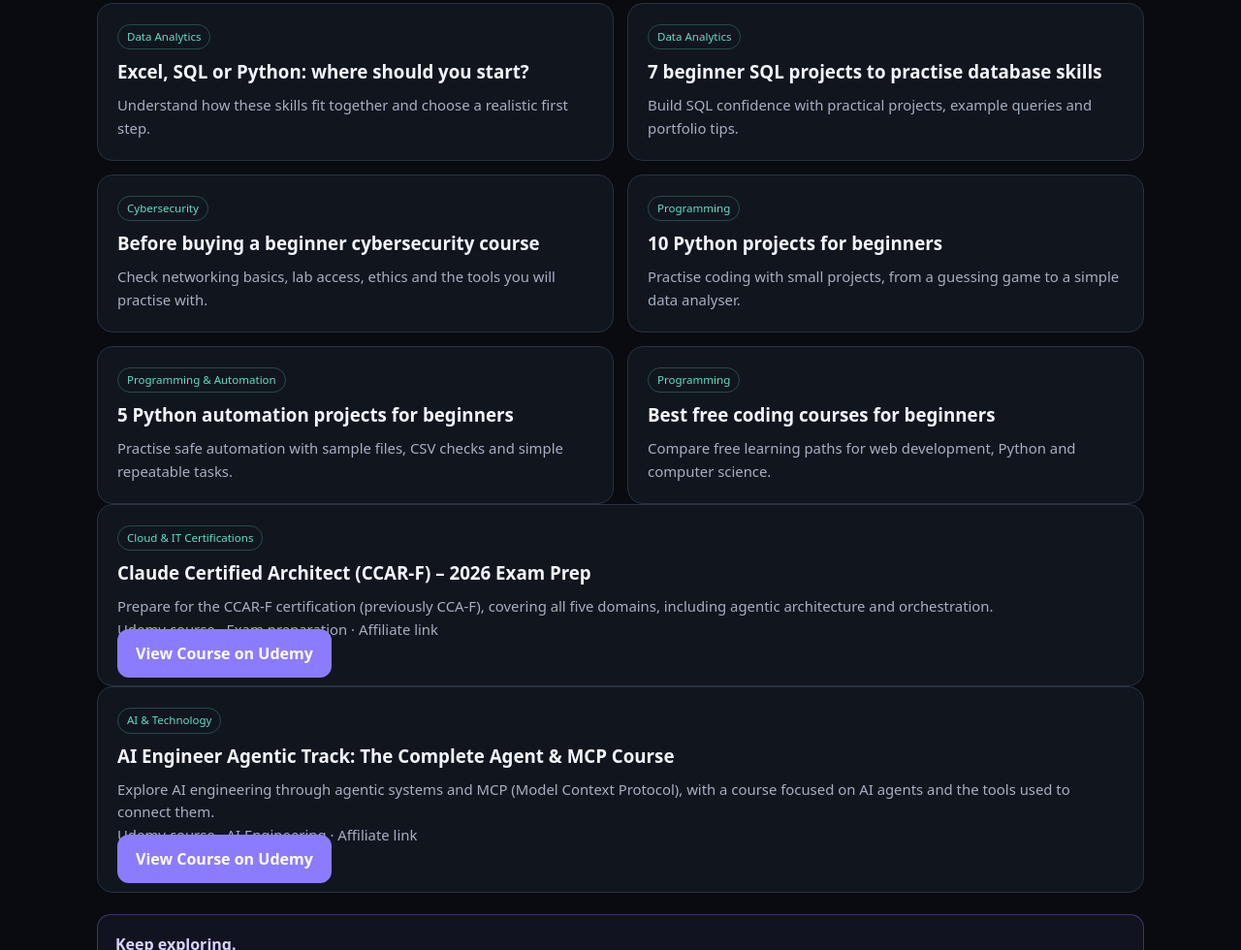
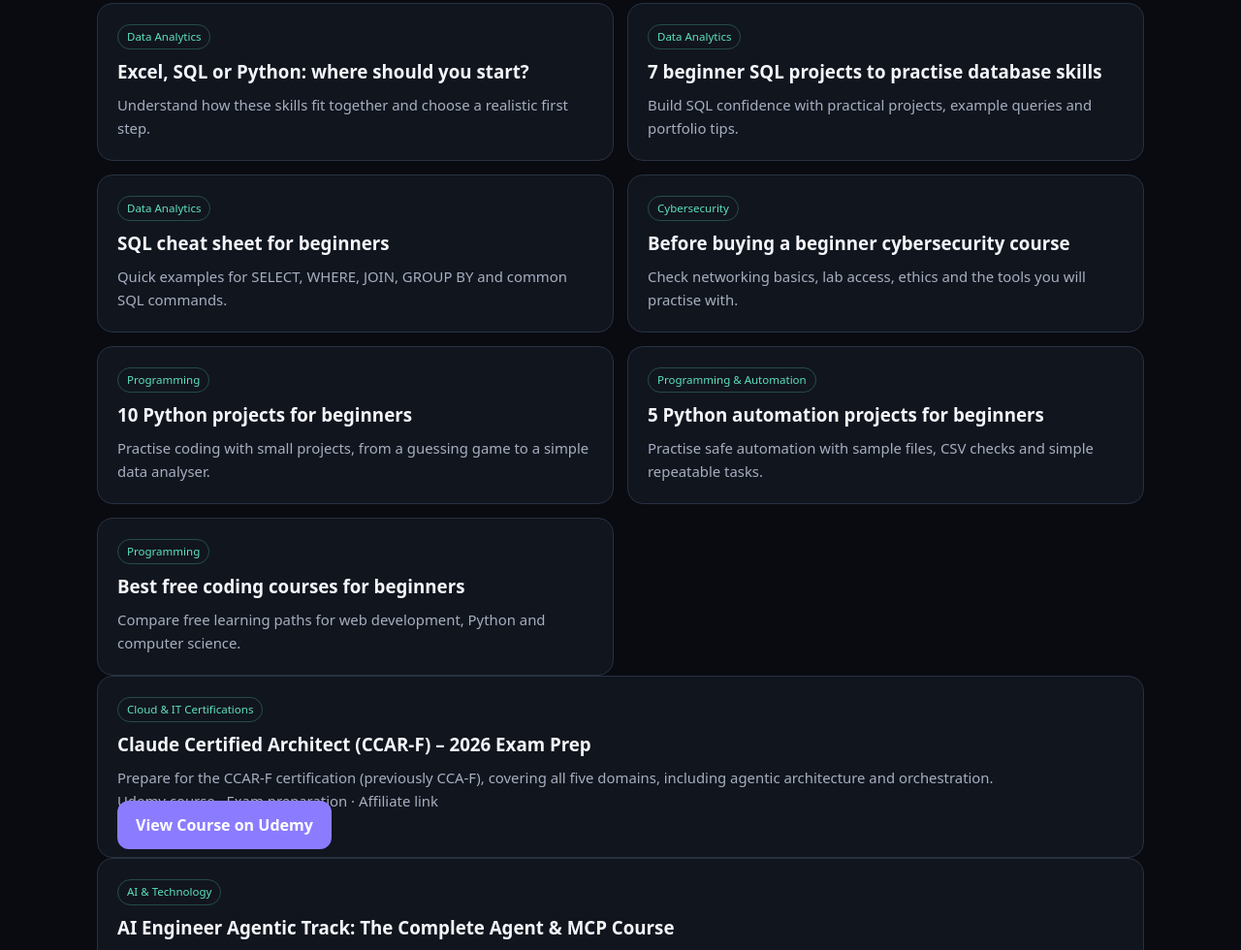
Before and after one commit to studentsphereglobal60/coursepilot, a plain HTML site: page index.html in a window 1280 px wide. Shown: the part 1499-2479 px from the top of the page at 97% size. Drawn offline with Linux system fonts and the light colour scheme.

Commit message:
Add SQL cheat sheet to learning guides

```diff
--- a/index.html
+++ b/index.html
@@ -61,6 +61,8 @@ section{padding:48px 0}.section-head{margin-bottom:22px}h2{font-size:1.7rem;marg
 <a class="guide" href="guides/ai-course-checklist.html" data-terms="ai artificial intelligence beginner"><span class="tag">AI & Technology</span><h3>What to look for in an AI course</h3><p>Compare practical exercises, tool coverage, responsible AI and technical detail.</p></a>
 <a class="guide" href="guides/excel-sql-python.html" data-terms="data analytics excel sql"><span class="tag">Data Analytics</span><h3>Excel, SQL or Python: where should you start?</h3><p>Understand how these skills fit together and choose a realistic first step.</p></a>
 <a class="guide" href="guides/sql-projects-for-beginners.html" data-terms="sql projects beginner database practice portfolio queries data analytics"><span class="tag">Data Analytics</span><h3>7 beginner SQL projects to practise database skills</h3><p>Build SQL confidence with practical projects, example queries and portfolio tips.</p></a>
+<a class="guide" href="guides/sql-cheat-sheet.html" data-terms="sql cheat sheet commands queries select where join group by database reference"><span class="tag">Data Analytics</span><h3>SQL cheat sheet for beginners</h3><p>Quick examples for SELECT, WHERE, JOIN, GROUP BY and common SQL commands.</p></a>
+
 <a class="guide" href="guides/beginner-cybersecurity-course.html" data-terms="cybersecurity security beginner"><span class="tag">Cybersecurity</span><h3>Before buying a beginner cybersecurity course</h3><p>Check networking basics, lab access, ethics and the tools you will practise with.</p></a>
 <a class="guide" href="guides/python-projects-for-beginners.html" data-terms="python projects beginner coding practice ideas"><span class="tag">Programming</span><h3>10 Python projects for beginners</h3><p>Practise coding with small projects, from a guessing game to a simple data analyser.</p></a>
 <a class="guide" href="guides/python-mini-projects.html" data-terms="python mini projects automation beginner file csv scripts"><span class="tag">Programming & Automation</span><h3>5 Python automation projects for beginners</h3><p>Practise safe automation with sample files, CSV checks and simple repeatable tasks.</p></a>
```
